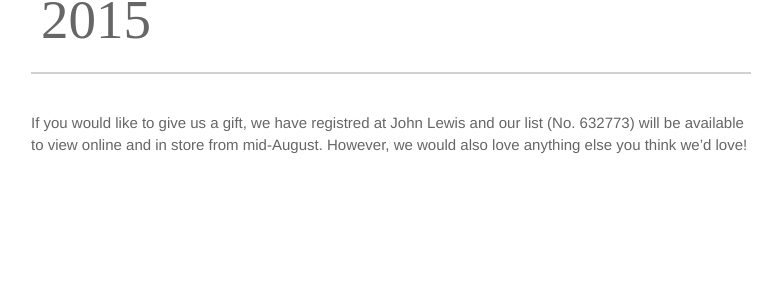
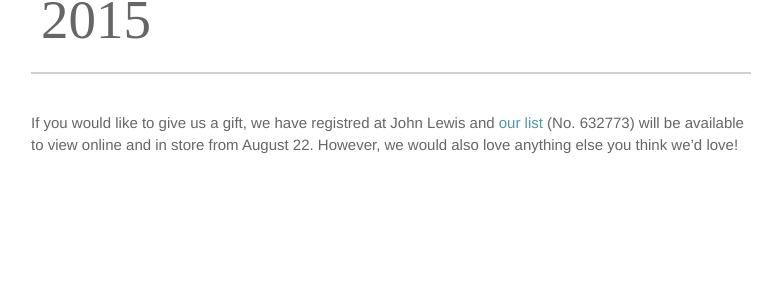
Before and after one commit to jfitzell/weddingsite, a Jekyll site: the page built from gifts.md, in a window 1280 px wide. Shown: the part 118-425 px from the top of the page, without its empty margins (249-1026 px from the left). Built offline with Jekyll 4.4.1, drawn with Linux system fonts in a browser that asks for light colours; some web fonts are replaced.

Commit message:
Add link to John Lewis gift list

```diff
--- a/gifts.md
+++ b/gifts.md
@@ -3,4 +3,4 @@ title: Gifts
 layout: default
 ---
 
-If you would like to give us a gift, we have registred at John Lewis and our list (No. 632773) will be available to view online and in store from mid-August. However, we would also love anything else you think we’d love!
+If you would like to give us a gift, we have registred at John Lewis and [our list](https://www.johnlewisgiftlist.com/giftint/guestpassword?giftListNumber=632773) (No. 632773) will be available to view online and in store from August 22. However, we would also love anything else you think we’d love!
```
